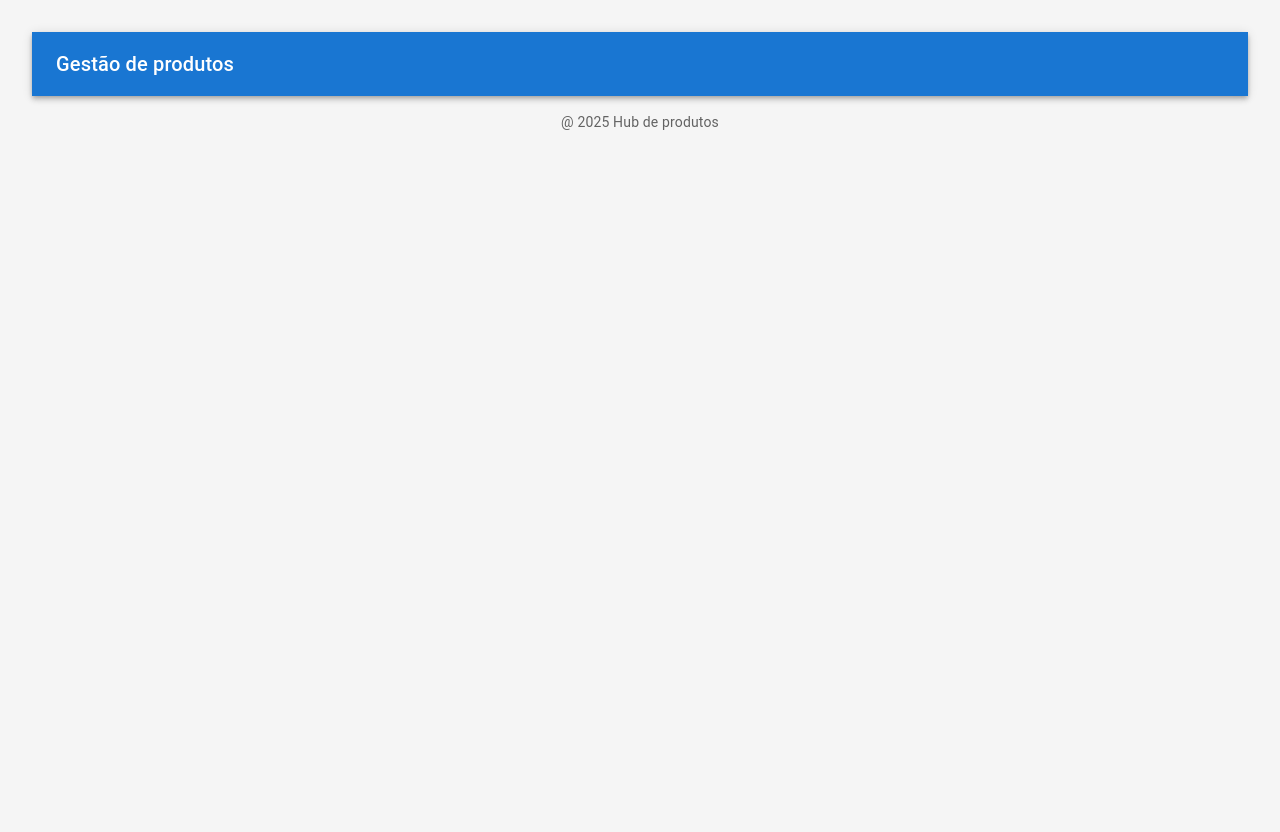
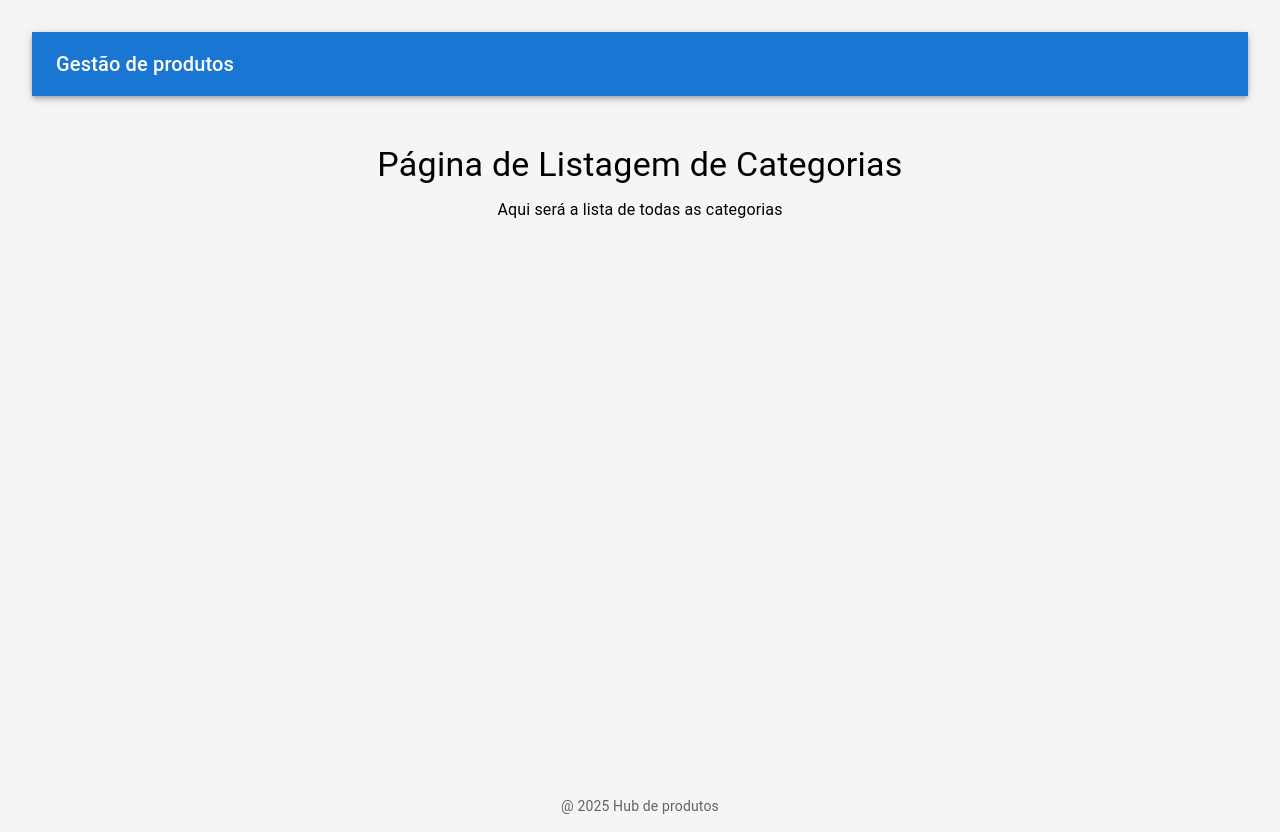
Before and after one commit to samuel-bot/produto-fullstack-3sipf, a React (Vite) app in the folder frontend/: page /categorias in a window 1280 px wide. Built offline with nearby package versions, Linux system fonts and the light colour scheme.

Commit message:
adicionando o router e o listarCategorias

```diff
--- a/frontend/src/App.tsx
+++ b/frontend/src/App.tsx
@@ -2,13 +2,16 @@ import { Box } from "@mui/material";
 import Header from "./components/Header";
 import "./App.css";
 import Footer from "./components/Footer";
+import AppRoutes from "./routes";
 
 function App() {
   return (
     <>
       <Box sx={{display: 'flex', flexDirection: 'column', minHeight: '100vh'}}>
         <Header title="Gestão de produtos"></Header>
-
+          <Box component="main" sx={{flexGrow: 1, p: 2}}>
+            <AppRoutes/>
+          </Box>
 
         <Footer />
       </Box>
--- a/frontend/src/main.tsx
+++ b/frontend/src/main.tsx
@@ -4,11 +4,14 @@ import "./index.css";
 import App from "./App.tsx";
 import { ThemeProvider } from "@mui/material/styles";
 import { theme } from "./theme/index.tsx";
+import { BrowserRouter } from "react-router-dom";
 
 createRoot(document.getElementById("root")!).render(
   <StrictMode>
+    <BrowserRouter>
     <ThemeProvider theme={theme}>
       <App />
     </ThemeProvider>
+    </BrowserRouter>
   </StrictMode>
 );
--- /dev/null
+++ b/frontend/src/pages/categorias/listar-categorias/index.tsx
@@ -0,0 +1,14 @@
+import { Box, Typography } from "@mui/material";
+
+export default function ListarCategorias() {
+  return (
+    <Box sx={{ p: 4 }}>
+      <Typography variant="h4" component="h1" gutterBottom>
+        Página de Listagem de Categorias
+      </Typography>
+      <Typography variant="body1">
+        Aqui será a lista de todas as categorias
+      </Typography>
+    </Box>
+  );
+}
--- /dev/null
+++ b/frontend/src/routes/index.tsx
@@ -0,0 +1,14 @@
+import { Route, Routes } from "react-router-dom";
+import ListarCategorias from "../pages/categorias/listar-categorias";
+
+export default function AppRoutes() {
+  return (
+    <Routes>
+      {/* rota principal */}
+
+      <Route path="/" element={<h1>Página Inicial</h1>}></Route>
+
+      <Route path="/categorias" element={<ListarCategorias />} />
+    </Routes>
+  );
+}
```
